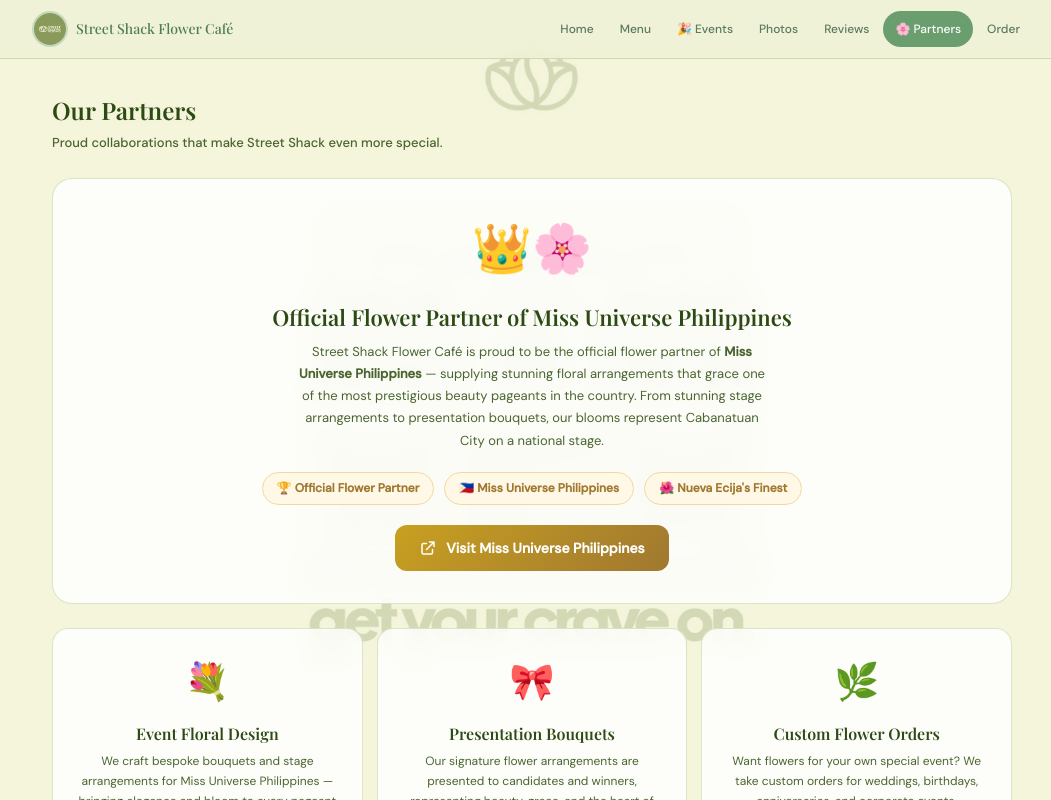
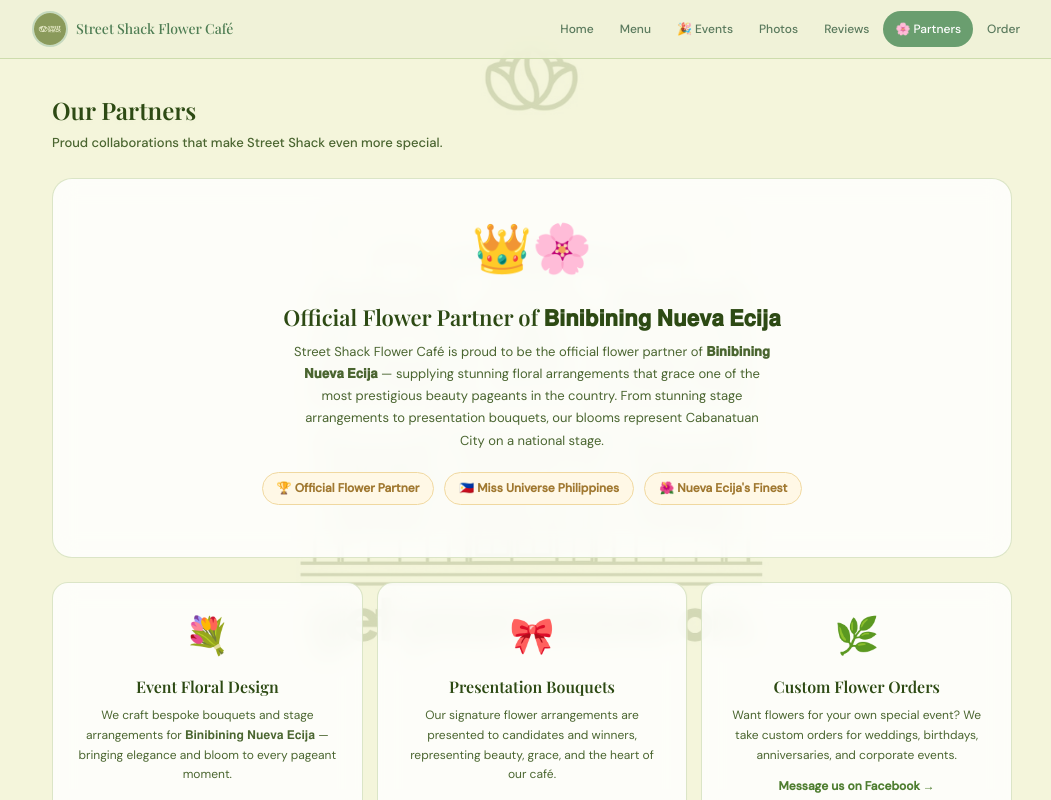
Before and after one commit to Charchives/streetshack-flower-cafe, a plain HTML site: page index.html in a window 1280 px wide. Both pictures are taken after a click on the button "🌸 Partners". Shown: the top 800 px of the page, without its empty margins (108-1159 px from the left). Drawn offline with nearby package versions, Linux system fonts and the light colour scheme.

Commit message:
Update index.html

```diff
--- a/index.html
+++ b/index.html
@@ -876,24 +876,21 @@
 
     <div class="partner-hero">
       <div class="partner-crown">👑🌸</div>
-      <h3>Official Flower Partner of Miss Universe Philippines</h3>
-      <p class="sub">Street Shack Flower Café is proud to be the official flower partner of <strong>Miss Universe Philippines</strong> — supplying stunning floral arrangements that grace one of the most prestigious beauty pageants in the country. From stunning stage arrangements to presentation bouquets, our blooms represent Cabanatuan City on a national stage.</p>
+      <h3>Official Flower Partner of 𝐁𝐢𝐧𝐢𝐛𝐢𝐧𝐢𝐧𝐠 𝐍𝐮𝐞𝐯𝐚 𝐄𝐜𝐢𝐣𝐚</h3>
+      <p class="sub">Street Shack Flower Café is proud to be the official flower partner of <strong>𝐁𝐢𝐧𝐢𝐛𝐢𝐧𝐢𝐧𝐠 𝐍𝐮𝐞𝐯𝐚 𝐄𝐜𝐢𝐣𝐚</strong> — supplying stunning floral arrangements that grace one of the most prestigious beauty pageants in the country. From stunning stage arrangements to presentation bouquets, our blooms represent Cabanatuan City on a national stage.</p>
       <div class="partner-badge-row">
         <span class="partner-badge">🏆 Official Flower Partner</span>
         <span class="partner-badge">🇵🇭 Miss Universe Philippines</span>
         <span class="partner-badge">🌺 Nueva Ecija's Finest</span>
       </div>
-      <a href="https://www.missuniverseph.com/" target="_blank" class="fb-events-btn" style="background: linear-gradient(135deg, #c8a020, #a07830);">
-        <svg fill="none" stroke="currentColor" stroke-width="2" viewBox="0 0 24 24"><path stroke-linecap="round" stroke-linejoin="round" d="M10 6H6a2 2 0 00-2 2v10a2 2 0 002 2h10a2 2 0 002-2v-4M14 4h6m0 0v6m0-6L10 14"/></svg>
-        Visit Miss Universe Philippines
-      </a>
+
     </div>
 
     <div class="partner-cards">
       <div class="partner-card">
         <div class="icon">💐</div>
         <h4>Event Floral Design</h4>
-        <p>We craft bespoke bouquets and stage arrangements for Miss Universe Philippines — bringing elegance and bloom to every pageant moment.</p>
+        <p>We craft bespoke bouquets and stage arrangements for 𝐁𝐢𝐧𝐢𝐛𝐢𝐧𝐢𝐧𝐠 𝐍𝐮𝐞𝐯𝐚 𝐄𝐜𝐢𝐣𝐚 — bringing elegance and bloom to every pageant moment.</p>
       </div>
       <div class="partner-card">
         <div class="icon">🎀</div>
```
